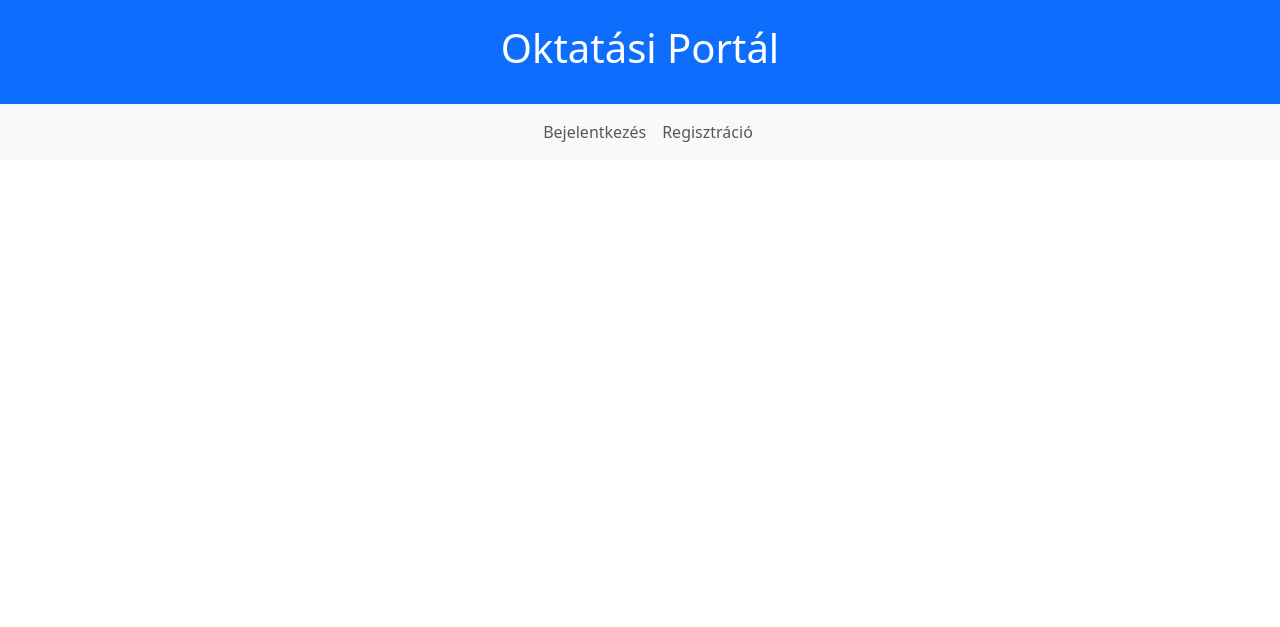
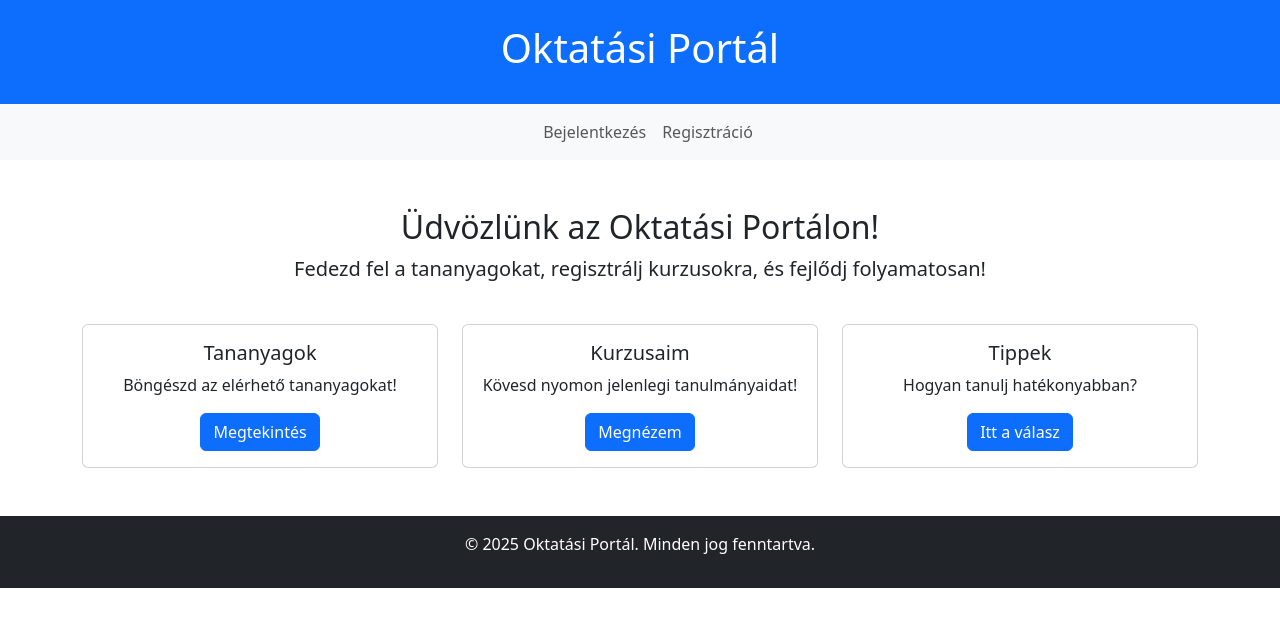
Before and after one commit to amoridanas/AFPproject, a PHP site: page /projekt/index.php in a window 1280 px wide. Shown: the top 627 px of the page. Run offline with PHP 8.4, Linux system fonts and the light colour scheme.

Commit message:
főoldal hozzáadása

```diff
--- a/projekt/index.php
+++ b/projekt/index.php
@@ -39,5 +39,51 @@
         <h1>Oktatási Portál</h1>
     </header>
 
-    <!-- Navbar -->
     <?php include('navbar.php'); ?>
+      <section class="container my-5">
+        <div class="row">
+            <div class="col-12 text-center">
+                <h2>Üdvözlünk az Oktatási Portálon!</h2>
+                <p class="lead">Fedezd fel a tananyagokat, regisztrálj kurzusokra, és fejlődj folyamatosan!</p>
+            </div>
+        </div>
+        <div class="row mt-4">
+            <div class="col-md-4">
+                <div class="card">
+                    <div class="card-body text-center">
+                        <h5 class="card-title">Tananyagok</h5>
+                        <p class="card-text">Böngészd az elérhető tananyagokat!</p>
+                        <a href="all_courses.php" class="btn btn-primary">Megtekintés</a>
+                    </div>
+                </div>
+            </div>
+            <div class="col-md-4">
+                <div class="card">
+                    <div class="card-body text-center">
+                        <h5 class="card-title">Kurzusaim</h5>
+                        <p class="card-text">Kövesd nyomon jelenlegi tanulmányaidat!</p>
+                        <a href="my_courses.php" class="btn btn-primary">Megnézem</a>
+                    </div>
+                </div>
+            </div>
+            <div class="col-md-4">
+                <div class="card">
+                    <div class="card-body text-center">
+                        <h5 class="card-title">Tippek</h5>
+                        <p class="card-text">Hogyan tanulj hatékonyabban?</p>
+                        <a href="tipps.php" class="btn btn-primary">Itt a válasz</a>
+                    </div>
+                </div>
+            </div>
+        </div>
+    </section>
+
+    <footer class="bg-dark text-white text-center py-3">
+        <p>&copy; 2025 Oktatási Portál. Minden jog fenntartva.</p>
+    </footer>
+
+    <script src="https://cdn.jsdelivr.net/npm/bootstrap@5.3.0/dist/js/bootstrap.bundle.min.js"></script>
+    <script src="script.js"></script>
+</body>
+
+</html>
```
